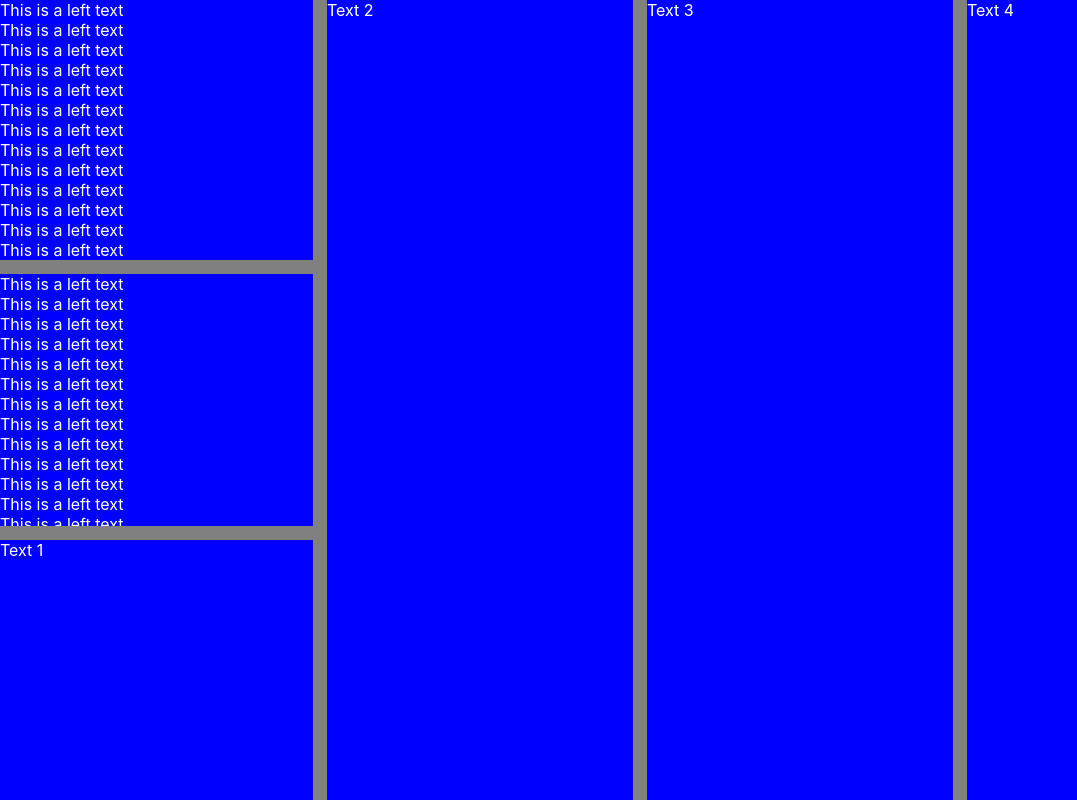
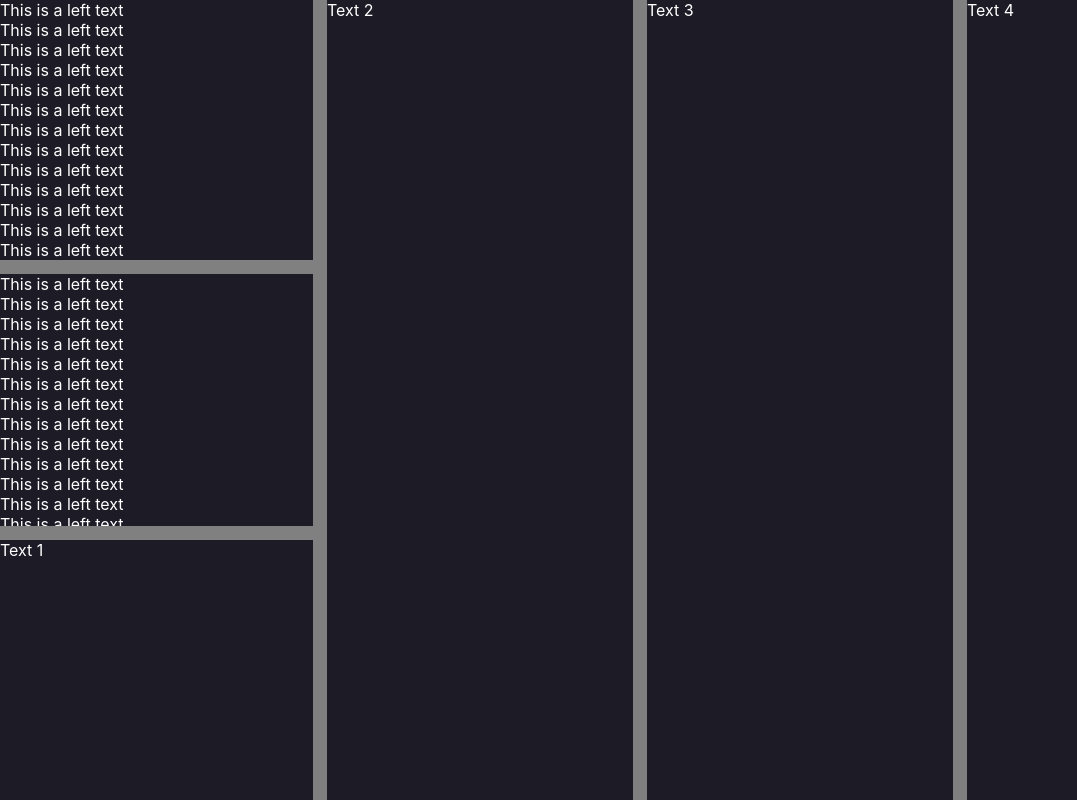
Before and after one commit to devbookhq/splitter, a React (Create React App) app: page / in a window 1280 px wide. Shown: the whole page, without its empty margins (0-1077 px from the left). Built offline with nearby package versions, Linux system fonts and the light colour scheme.

Commit message:
Code cleanup

```diff
--- a/src/App.tsx
+++ b/src/App.tsx
@@ -14,25 +14,6 @@ const Container = styled.div`
   display: flex;
   justify-content: center;
   overflow: auto;
-`;
-
-/*
-const Panel = styled.div`
-  margin: 8px;
-  width: 100%;
-  height: 100%;
-  padding: 30px;
-  background: rgba(255, 0, 0, 0.15);
-  overflow-y: auto;
-`;
-*/
-
-const Content = styled.div`
-  position: absolute;
-  left: 0;
-  top: 0;
-  width: 1e+06px;
-  height: 1e+06px;
 `;
 
 const TextDiv = styled.div`
@@ -68,28 +49,6 @@ function App() {
           <div>Text 3</div>
           <div>Text 4</div>
         </Split>
-      {/*
-      <PanelGroup
-        borderColor="green"
-      >
-        <Panel>panel</Panel>
-        <PanelGroup
-          direction="column"
-          borderColor="green"
-        >
-          <Panel>panel</Panel>
-          <PanelGroup
-            borderColor="green"
-          >
-            <Panel>
-              panel
-              <br/>
-            </Panel>
-            <Panel>panel</Panel>
-          </PanelGroup>
-        </PanelGroup>
-      </PanelGroup>
-      */}
     </Container>
   );
 }
--- a/src/Split/index.tsx
+++ b/src/Split/index.tsx
@@ -12,7 +12,7 @@ import useEventListener from 'useEventListener';
 import Gutter from './Gutter';
 
 import { ActionType } from './state/reducer.actions';
-import reducer, { State } from './state/reducer';
+import reducer from './state/reducer';
 import getGutterSizes from 'utils/getGutterSize';
 
 export enum SplitDirection {
@@ -21,38 +21,23 @@ export enum SplitDirection {
 }
 
 const Container = styled.div<{ dir: SplitDirection }>`
-  /*
-  position: relative;
-  left: 120px;
-  height: 150px;
-  width: 350px;
-  */
-
+  height: 100%;
   width: 100%;
-  width: 700px;
-  height: 100%;
-  // height: 428px;
-  height: calc(100%);
-  width: calc(100%);
 
   display: flex;
   flex-direction: ${props => props.dir === SplitDirection.Horizontal ? 'row' : 'column'};
   overflow: hidden;
-
-  background: yellow;
 `;
 
 const ChildWrapper = styled.div`
   height: 100%;
   width: 100%;
-  background: blue;
 `;
 
 function getMousePosition(dir: SplitDirection, e: MouseEvent) {
   if (dir === SplitDirection.Horizontal) return e.clientX;
   return e.clientY;
 }
-
 
 const stateInit = (direction: SplitDirection = SplitDirection.Horizontal) => ({
   direction,
@@ -62,7 +47,6 @@ const stateInit = (direction: SplitDirection = SplitDirection.Horizontal) => ({
   pairs: [],
 });
 
-
 interface SplitProps {
   direction?: SplitDirection;
   children?: React.ReactNode;
@@ -71,11 +55,14 @@ interface SplitProps {
 function Split({ direction, children }: SplitProps) {
   const [state, dispatch] = useReducer(reducer, direction, stateInit);
 
+  // Ref containgin an array of refs.
+  // To access specific ref: 'childRefs.current[idx].current'.
   const childRefs = useRef(
     children && Array.isArray(children)
     ? children.map(() => createRef<HTMLDivElement>())
     : null
   );
+  // The same principle as 'childRefs'.
   const gutterRefs = useRef(
     children && Array.isArray(children)
     ? [...Array(children.length - 1)].map(() => createRef<HTMLDivElement>())
@@ -109,8 +96,10 @@ function Split({ direction, children }: SplitProps) {
       payload: { children, gutters },
     });
   }, []);
+  /////////
 
-  // Iterate through all children and make them equal wide.
+  // This method is called on the initial render.
+  // It iterates through the all children and make them equal wide.
   const setInitialSizes = React.useCallback((children: HTMLElement[]) => {
     // All children must have common parent.
     const parent = children[0].parentNode;
@@ -122,8 +111,8 @@ function Split({ direction, children }: SplitProps) {
       const isFirst = idx === 0;
       const isLast = idx === children.length - 1;
       const gutterSize = isFirst || isLast ? state.gutterSize / 2 : state.gutterSize;
+
       // '100 / children.length' makes all the children same wide.
-      // TODO: Must be 'c.style.height' for a vertical split.
       const calc = `calc(${100 / children.length}% - ${gutterSize}px)`;
       if (state.direction === SplitDirection.Horizontal) {
         c.style.width = calc;
@@ -162,7 +151,6 @@ function Split({ direction, children }: SplitProps) {
     const isLast = state.draggingIdx === state.pairs.length - 1;
     const { aGutterSize, bGutterSize } = getGutterSizes(state.gutterSize, isFirst, isLast);
 
-    // TODO: Must be 'height' for a vertical split.
     const aCalc = `calc(${aSizePct}% - ${aGutterSize}px)`;
     const bCalc = `calc(${bSizePct}% - ${bGutterSize}px)`;
     if (state.direction === SplitDirection.Horizontal) {
--- a/src/utils/getInnerSize.ts
+++ b/src/utils/getInnerSize.ts
@@ -2,16 +2,15 @@ import { SplitDirection } from 'Split';
 
 export default function getInnerSize(direction: SplitDirection, element: HTMLElement) {
   // Returns undefined if parent element has no layout yet.
+  // Or if the parent has no size.
 
   const computedStyle = getComputedStyle(element);
   if (!computedStyle) return;
 
-  // TODO: Must be 'clientHeight' for a vertical split.
   let size = direction === SplitDirection.Horizontal ? element.clientWidth : element.clientHeight;
 
   if (size === 0) return;
 
-  // TODO: Must subtract 'paddingTop' and 'paddingBottom' for a vertical split.
   if (direction === SplitDirection.Horizontal) {
     size -= parseFloat(computedStyle.paddingLeft) + parseFloat(computedStyle.paddingRight);
   } else {
```
Also changed, not shown: src/Split/state/reducer.ts (+1 -9 lines).
